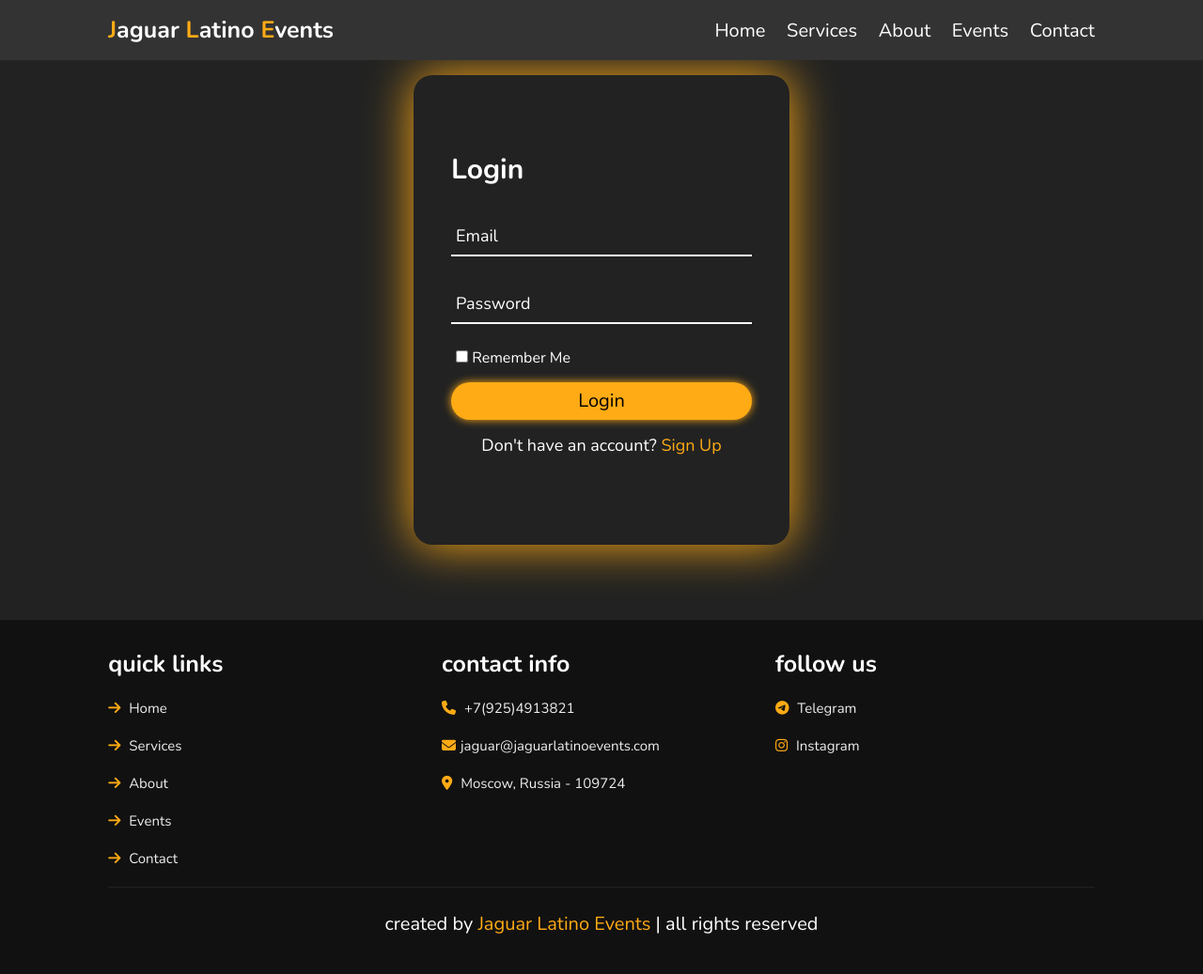
After one commit to hlocon1309/juaguarlatinoevents, a Flask app: page /login in a window 1280 px wide. The commit adds this page. Shown: the whole page at 94% size. Run offline with Flask 3, Linux system fonts and the light colour scheme; some libraries are stand-ins or nearby versions.

Commit message:
Login Updated

```diff
--- a/app.py
+++ b/app.py
@@ -1,12 +1,13 @@
-from flask import Flask, render_template
+from flask import Flask, render_template, request, redirect, url_for, session
 import psycopg2
 
 app = Flask(__name__)
+app.secret_key = 'jaguarlatinoevents'
 
 @app.route('/')
 def index():
     # Connect to the database
-    conn = psycopg2.connect(database = "testdb",
+    conn = psycopg2.connect(database="testdb",
                         user="haroldo",
                         password="Russi@2021",
                         host="localhost",
@@ -18,14 +19,92 @@ def index():
     # Select first three elements from active events to show
     cur.execute('''select events.event_name, to_char(events.start_date, 'DD-MM-YYYY'), event_data.sale_price from events inner join event_data on events.id_event=event_data.id_event limit 3;''')
 
-    # Fetch the data
-    data = cur.fetchall()
+    # Fetch the data from events
+    evnt = cur.fetchall()
+    print(evnt)
 
     # close the cursor and connection
     cur.close()
     conn.close()
 
-    return render_template('index.html', data=data)
+    if 'username' in session:
+        return render_template('index.html', data=evnt, username=session['username'])
+    else:
+        return render_template('index.html', data=evnt)
+
+
+@app.route('/login', methods=['GET', 'POST'])
+def login():
+    if request.method == 'POST':
+        #return '<h1>Page Found but not Implemented</h1>'
+        username = request.form['demail']
+        pwd = request.form['dpassword']
+
+        # Connect to the database
+        conn = psycopg2.connect(database="testdb",
+                    user="haroldo",
+                    password="Russi@2021",
+                    host="localhost",
+                    port="5432")
+        # create a cursor
+        cur = conn.cursor()
+
+        cur.execute('''select user_name, user_mail, user_passw from users where user_mail = %s; ''', (username,) )
+
+        # Fetch the data from events
+        user = cur.fetchone()
+        print(user)
+
+        # close the cursor and connection
+        cur.close()
+        conn.close()
+
+        if user and pwd == user[2]:
+            session['username'] = user[0]
+            return redirect("/#home")
+        else:
+            return render_template('login.html', error='Invalid usermail and password')
+
+    return render_template('login.html')
+
+
+@app.route('/signup', methods=['GET', 'POST'])
+def signup():
+    if request.method == 'POST':
+        #return '<h1>Page Found but not Implemented</h1>'
+        uname = request.form['duser']
+        username = request.form['demail']
+        pwd = request.form['dpassword']
+
+        # Connect to the database
+        conn = psycopg2.connect(database="testdb",
+                    user="haroldo",
+                    password="Russi@2021",
+                    host="localhost",
+                    port="5432")
+        # create a cursor
+        cur = conn.cursor()
+
+        cur.execute('''insert into users (user_name, user_surname, user_mail, user_passw, user_phone, date_created, user_type) values \
+                    (%s, ' ', %s, %s, '+', '2024-07-20 08:00:00', 3);''', (uname, username, pwd) )
+
+        # Fetch the data from events
+        # commit the changes
+        conn.commit()
+
+        # close the cursor and connection
+        cur.close()
+        conn.close()
+
+        return redirect("/#home")
+
+    return render_template('login.html')
+
+
+@app.route('/logout')
+def logout():
+    session.pop('username', None)
+    return redirect('/#home')
 
 
 
--- a/static/script.js
+++ b/static/script.js
@@ -34,3 +34,16 @@ var swiper = new Swiper(".home-slider", {
         disableOnInteraction:false,
     }
   });
+
+
+const signInBtnLink = document.querySelector('.signInBtn-link');
+const signUpBtnLink = document.querySelector('.signUpBtn-link');
+const wrapper = document.querySelector('.wrapper');
+
+signUpBtnLink.addEventListener('click', () => {
+    wrapper.classList.toggle('active');
+})
+
+signInBtnLink.addEventListener('click', () => {
+    wrapper.classList.toggle('active');
+})
--- a/static/style.css
+++ b/static/style.css
@@ -108,7 +108,7 @@ section {
 }
 
 .header .navbar a {
-    font-size: 1.7rem;
+    font-size: 2rem;
     color: #fff;
     margin-left: 2rem; /*margin-right*/
     text-transform: capitalize;
@@ -376,7 +421,150 @@ section {
     color: var(--main-color);
 }
 
+/* -------------  Login  ----------------*/
+
+.login-container {
+    padding: 8rem 9%;
+    display: flex;
+    justify-content: center;
+    align-items: center;
+}
+
+.login-container .wrapper {
+    position: relative;
+    width: 400px;
+    height: 500px;
+    /*background: var(--main-color);*/
+    box-shadow: 0 0 50px var(--main-color);
+    border-radius: 20px;
+    padding: 40px;
+    overflow: hidden;
+}
+
+.login-container .form-wrapper {
+    display: flex;
+    justify-content: center;
+    align-items: center;
+    width: 100%;
+    height: 100%;
+    transition: 1s ease-in-out;
+}
+
+.wrapper.active .form-wrapper.sign-in {
+    transform: translateY(-450px);
+}
+
+.wrapper .form-wrapper.sign-up {
+    position: absolute;
+    top: 450px;
+    left: 0;
+}
+
+.wrapper.active .form-wrapper.sign-up {
+    transform: translateY(-450px);
+}
+
+.login-container .form-wrapper h2 {
+    font-size: 30px;
+    color: #fff;
+}
+
+.login-container .form-wrapper h3 {
+    font-size: 18px;
+    color: var(--sold-out);
+}
+
+.login-container .form-wrapper .input-group {
+    position: relative;
+    margin: 30px 0;
+    border-bottom: 2px solid #fff;
+}
+
+.login-container .form-wrapper .input-group label {
+    position: absolute;
+    top: 50%;
+    left: 5px;
+    transform: translateY(-50%);
+    font-size: 18px;
+    color: #fff;
+    pointer-events: none;
+    transition: 0.5s;
+}
+
+.login-container .form-wrapper .input-group input {
+    width: 320px;
+    height: 40px;
+    font-size: 16px;
+    color: #fff;
+    padding: 0 5px;
+    background: transparent;
+    border: none;
+    outline: none;
+}
+
+.login-container .form-wrapper .input-group input:focus~label,
+.login-container .form-wrapper .input-group input:valid~label {
+    top: -5px;
+}
+
+.login-container .form-wrapper .remember {
+    margin: -5px 0 15px 5px;
+}
+
+.login-container .form-wrapper .remember label {
+    color: #fff;
+    font-size: 16px;
+}
+
+.login-container .form-wrapper .remember label input {
+    accent-color: var(--main-color);
+}
+
+.login-container .form-wrapper button {
+    position: relative;
+    width: 100%;
+    height: 40px;
+    background: var(--main-color);
+    box-shadow: 0 0 10px var(--main-color);
+    font-size: 20px;
+    color: #000;
+    font-weight: 500;
+    cursor: pointer;
+    border-radius: 30px;
+    border: none;
+    outline: none;
+}
+
+.login-container .form-wrapper .signUp-link {
+    font-size: 18px;
+    text-align: center;
+    margin: 15px 0;
+}
+
+.login-container .form-wrapper .signUp-link p {
+    color: #fff;
+}
+
+.login-container .form-wrapper .signUp-link p a {
+    color: var(--main-color);
+    text-decoration: none;
+    font-weight: 500;
+}
+
+.login-container .form-wrapper .signUp-link p a:hover {
+    text-decoration: underline;
+}
+
+
 /* **********  Media Queries **********  */
+
+@media (width > 991px) {
+
+    .header .navbar .sub-menu-wrap {
+        right: 11rem;
+    }
+
+}
 
 @media (max-width:991px) {
 
--- /dev/null
+++ b/static/user_menu.js
@@ -0,0 +1,5 @@
+let subMenu = document.getElementById('subMenu');
+
+function toggleMenu(){
+    subMenu.classList.toggle("open-menu");
+}
--- a/templates/base.html
+++ b/templates/base.html
@@ -13,9 +13,6 @@
     <link rel="stylesheet" href="https://cdn.jsdelivr.net/npm/swiper@11/swiper-bundle.min.css">
 
     <link rel="stylesheet" href="{{ url_for('static', filename='style.css') }}">
-
-    {% block title %}<title>Jaguar Latino Events</title> {% endblock title %}
-
     {% endblock head %}
 
 </head>
@@ -23,22 +20,6 @@
 <body>
 
 {% block header %}
-<header class="header">
-
-    <a href="#" class="logo"><span>J</span>aguar <span>L</span>atino <span>E</span>vents</a>
-
-    <nav class="navbar">
-        <a href="#home">home</a>
-        <a href="#service">services</a>
-        <a href="#about">about</a>
-        <a href="#price">events</a>
-        <a href="#contact">contact</a>
-        <a href="#home">login</a>
-    </nav>
-
-    <div id="menu-bars" class="fas fa-bars"></div>
-
-</header>
 {% endblock header %}
 
 {% block page_content %}
@@ -68,11 +49,11 @@
 
             <h3>quick links</h3>
 
-            <a href="#home"> <i class="fas fa-arrow-right"></i> Home</a>
-            <a href="#service"> <i class="fas fa-arrow-right"></i> Services</a>
-            <a href="#about"> <i class="fas fa-arrow-right"></i> About</a>
-            <a href="#price"> <i class="fas fa-arrow-right"></i> Events</a>
-            <a href="#contact"> <i class="fas fa-arrow-right"></i> Contact</a>
+            <a href="/#home"> <i class="fas fa-arrow-right"></i> Home</a>
+            <a href="/#service"> <i class="fas fa-arrow-right"></i> Services</a>
+            <a href="/#about"> <i class="fas fa-arrow-right"></i> About</a>
+            <a href="/#price"> <i class="fas fa-arrow-right"></i> Events</a>
+            <a href="/#contact"> <i class="fas fa-arrow-right"></i> Contact</a>
 
         </div>
 
--- /dev/null
+++ b/templates/login.html
@@ -0,0 +1,87 @@
+{% extends "base.html" %}
+
+{% block title %}<title>Login</title> {% endblock title %}
+
+{% block header %}
+<header class="header">
+
+    <a href="#" class="logo"><span>J</span>aguar <span>L</span>atino <span>E</span>vents</a>
+
+    <nav class="navbar">
+        <a href="/#home">home</a>
+        <a href="/#service">services</a>
+        <a href="/#about">about</a>
+        <a href="/#price">events</a>
+        <a href="/#contact">contact</a>
+    </nav>
+
+    <div id="menu-bars" class="fas fa-bars"></div>
+
+</header>
+{% endblock header %}
+
+{% block page_content %}
+
+<div class="login-container">
+    <div class="wrapper">
+        <div class="form-wrapper sign-in">
+            <form method="POST" action="/login">
+                <h2>Login</h2>
+                <!-- <h3>User not found</h3> -->
+                {% if error %}
+                    <h3>{{error}}</h3>
+                {% endif %}
+                <div class="input-group">
+                    <input type="text" name="demail" required>
+                    <label>Email</label>
+                </div>
+                <div class="input-group">
+                    <input type="password" name="dpassword" required>
+                    <label for="">Password</label>
+                </div>
+                <div class="remember">
+                    <label><input type="checkbox"> Remember Me</label>
+                </div>
+                <button type="submit" value="Login">Login</button>
+                <div class="signUp-link">
+                    <p>
+                        Don't have an account? <a href="#" class="signUpBtn-link">
+                            Sign Up
+                        </a>
+                    </p>
+                </div>
+            </form>
+        </div>
+
+        <div class="form-wrapper sign-up">
+            <form  method="POST" action="/signup">
+                <h2>Sign Up</h2>
+                <div class="input-group">
+                    <input type="text" name="duser" required>
+                    <label>Username</label>
+                </div>
+                <div class="input-group">
+                    <input type="text" name="demail" required>
+                    <label>Email</label>
+                </div>
+                <div class="input-group">
+                    <input type="password" name="dpassword" required>
+                    <label for="">Password</label>
+                </div>
+                <div class="remember">
+                    <label><input type="checkbox"> I agree with the terms & conditions</label>
+                </div>
+                <button type="submit">Sign Up</button>
+                <div class="signUp-link">
+                    <p>
+                        Already have an account? <a href="#" class="signInBtn-link">
+                            Sign In
+                        </a>
+                    </p>
+                </div>
+            </form>
+        </div>
+    </div>
+</div>
+
+{% endblock page_content %}
```
Also changed, not shown: other parts of static/style.css (+46 -0 lines), templates/index.html (+51 -1 lines).
